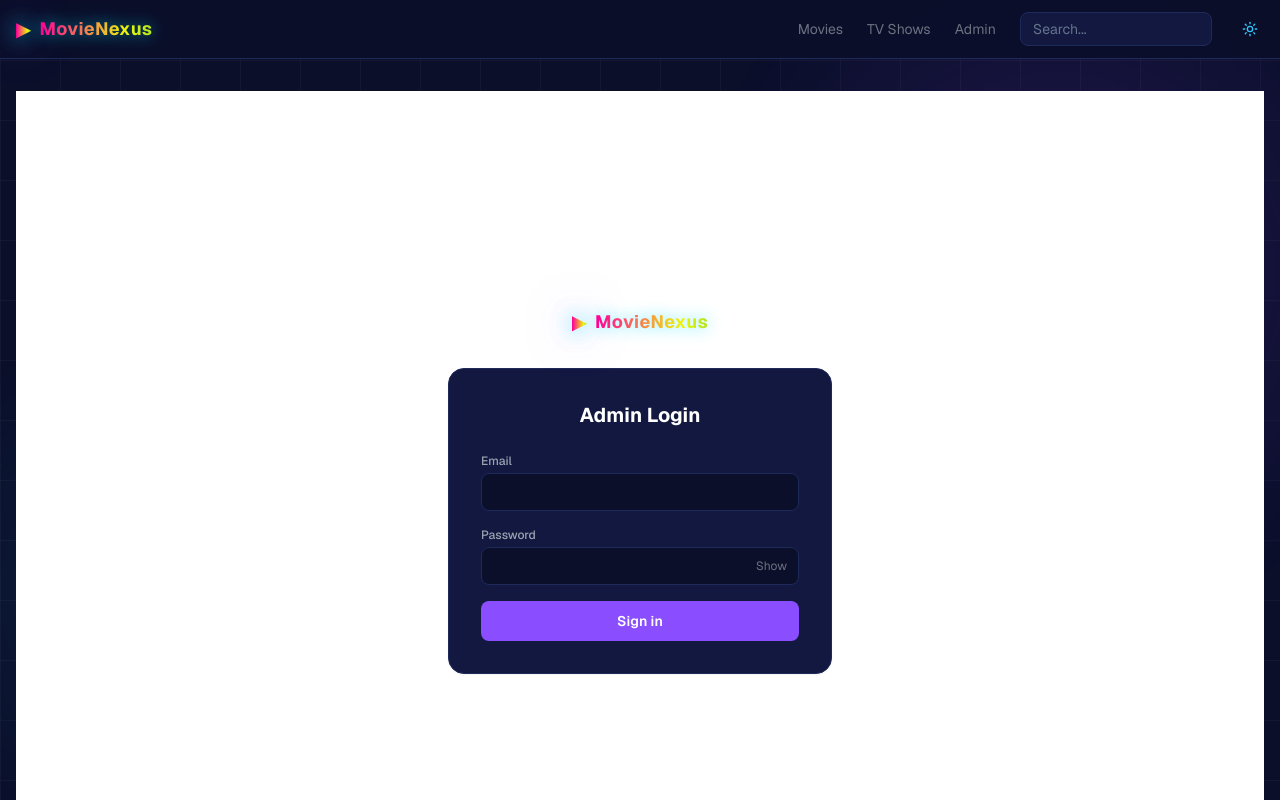
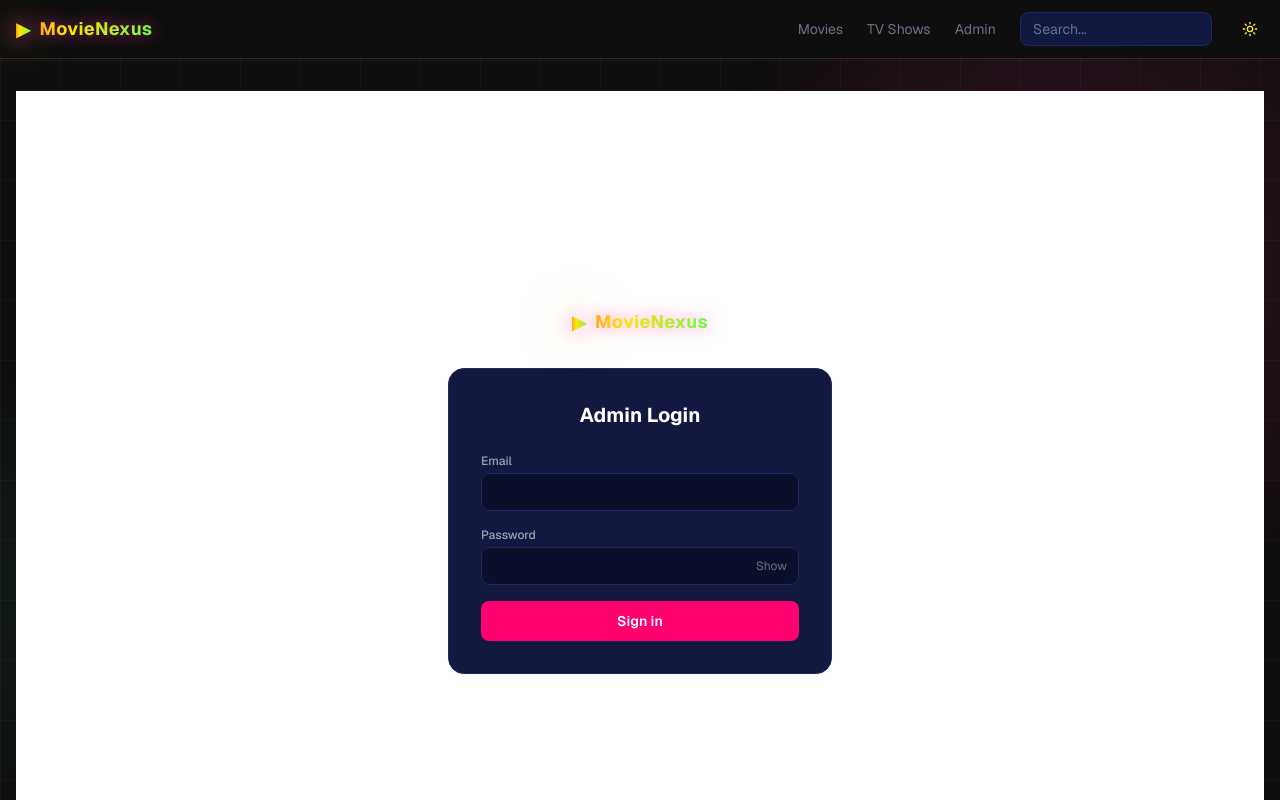
Before and after one commit to trickdaddy24/movie-nexus, a Next.js app in the folder frontend/: page /login in a window 1280 px wide. Shown: the top 800 px of the page. Built offline with nearby package versions, Linux system fonts and the light colour scheme; no server answers.

Commit message:
feat: apply Rainbow Burst color scheme (hot pink / lime / yellow)

```diff
--- a/frontend/src/app/globals.css
+++ b/frontend/src/app/globals.css
@@ -4,44 +4,44 @@
 
 body {
   background: #ffffff;
-  color: #0b0f2a;
+  color: #111827;
 }
 
 .dark body {
-  background-color: #0b0f2a;
+  background-color: #0f0f0f;
   background-image:
     linear-gradient(rgba(255,255,255,0.03) 1px, transparent 1px),
     linear-gradient(90deg, rgba(255,255,255,0.03) 1px, transparent 1px);
   background-size: 60px 60px;
-  color: #ffffff;
+  color: #f3f4f6;
 }
 
 ::-webkit-scrollbar {
   width: 8px;
 }
 ::-webkit-scrollbar-track {
-  background: #f9f9fb;
+  background: #fff5f5;
 }
 .dark ::-webkit-scrollbar-track {
-  background: #121840;
+  background: #1c1c1e;
 }
 ::-webkit-scrollbar-thumb {
-  background: #e5e7eb;
+  background: #ffd6e8;
   border-radius: 4px;
 }
 .dark ::-webkit-scrollbar-thumb {
-  background: #1e2a5a;
+  background: #2a2a2a;
   border-radius: 4px;
 }
 
 @keyframes text-glow {
   0%, 100% {
-    filter: drop-shadow(0 0 10px rgba(0, 224, 255, 0.8))
-            drop-shadow(0 0 25px rgba(138, 77, 255, 0.5));
+    filter: drop-shadow(0 0 10px rgba(255, 0, 110, 0.8))
+            drop-shadow(0 0 25px rgba(255, 230, 0, 0.5));
   }
   50% {
-    filter: drop-shadow(0 0 18px rgba(0, 224, 255, 1))
-            drop-shadow(0 0 40px rgba(138, 77, 255, 0.8));
+    filter: drop-shadow(0 0 18px rgba(255, 0, 110, 1))
+            drop-shadow(0 0 40px rgba(255, 230, 0, 0.8));
   }
 }
 
@@ -50,7 +50,7 @@ body {
   100% { background-position: 100% 50%; }
 }
 
-/* ── Minus One Labs background blobs ── */
+/* ── Background blobs ── */
 .mol-blob-tr {
   position: absolute;
   top: -10%;
@@ -58,7 +58,7 @@ body {
   width: 55vw;
   height: 55vw;
   border-radius: 50%;
-  background: radial-gradient(circle, rgba(138,77,255,0.06) 0%, transparent 70%);
+  background: radial-gradient(circle, rgba(255,0,110,0.06) 0%, transparent 70%);
 }
 .mol-blob-bl {
   position: absolute;
@@ -67,14 +67,14 @@ body {
   width: 45vw;
   height: 45vw;
   border-radius: 50%;
-  background: radial-gradient(circle, rgba(46,199,255,0.05) 0%, transparent 70%);
+  background: radial-gradient(circle, rgba(59,255,107,0.05) 0%, transparent 70%);
 }
 .dark .mol-blob-tr {
-  background: radial-gradient(circle, rgba(138,77,255,0.18) 0%, transparent 70%);
+  background: radial-gradient(circle, rgba(255,51,153,0.18) 0%, transparent 70%);
   animation: mol-blob-pulse 7s ease-in-out infinite alternate;
 }
 .dark .mol-blob-bl {
-  background: radial-gradient(circle, rgba(46,199,255,0.12) 0%, transparent 70%);
+  background: radial-gradient(circle, rgba(94,255,140,0.12) 0%, transparent 70%);
   animation: mol-blob-pulse 8s ease-in-out infinite alternate-reverse;
 }
 @keyframes mol-blob-pulse {
--- a/frontend/src/app/layout.tsx
+++ b/frontend/src/app/layout.tsx
@@ -29,7 +29,7 @@ export default function RootLayout({ children }: { children: React.ReactNode })
 
         <ThemeProvider attribute="class" defaultTheme="dark" enableSystem={false}>
           <SessionWrapper>
-            <nav className="sticky top-0 z-50 border-b border-nexus-border dark:border-[#1E2A5A] bg-white/90 dark:bg-[#0B0F2A]/90 backdrop-blur-md">
+            <nav className="sticky top-0 z-50 border-b border-nexus-border dark:border-[#2A2A2A] bg-white/90 dark:bg-[#0F0F0F]/90 backdrop-blur-md">
               <div className="mx-auto flex max-w-7xl items-center justify-between px-4 py-3">
                 <Link href="/">
                   <LogoBrand />
@@ -60,9 +60,9 @@ export default function RootLayout({ children }: { children: React.ReactNode })
               </div>
             </nav>
             <main className="relative z-10 mx-auto max-w-7xl px-4 py-8">{children}</main>
-            <footer className="relative z-10 border-t border-nexus-border dark:border-[#1E2A5A]">
+            <footer className="relative z-10 border-t border-nexus-border dark:border-[#2A2A2A]">
               <div className="mx-auto max-w-7xl px-4 py-4 flex items-center justify-center">
-                <p className="text-xs text-nexus-muted dark:text-[#475569]">
+                <p className="text-xs text-nexus-muted dark:text-[#A1A1A1]">
                   Built by{" "}
                   <a
                     href="https://minus-one-labs.com"
--- a/frontend/src/app/movies/page.tsx
+++ b/frontend/src/app/movies/page.tsx
@@ -53,7 +53,7 @@ export default async function MoviesPage({
             className={
               category === cat.id
                 ? "rounded-full px-4 py-1.5 text-sm font-semibold bg-nexus-accent text-white"
-                : "rounded-full px-4 py-1.5 text-sm border border-nexus-border text-nexus-muted hover:border-nexus-accent hover:text-nexus-accent transition dark:border-[#1E2A5A] dark:text-[#94A3B8] dark:hover:border-[#00E0FF]"
+                : "rounded-full px-4 py-1.5 text-sm border border-nexus-border text-nexus-muted hover:border-nexus-accent hover:text-nexus-accent transition dark:border-[#2A2A2A] dark:text-[#A1A1A1] dark:hover:border-[#5EFF8C]"
             }
           >
             {cat.emoji} {cat.label}
@@ -85,7 +85,7 @@ export default async function MoviesPage({
           {page > 1 && (
             <a
               href={`/movies?page=${page - 1}&sort=${sort}&category=${category}`}
-              className="rounded-lg border border-nexus-border bg-nexus-card px-4 py-2 text-sm hover:border-nexus-accent transition dark:bg-[#121840] dark:border-[#1E2A5A] dark:text-nexus-muted dark:hover:border-[#00E0FF]"
+              className="rounded-lg border border-nexus-border bg-nexus-card px-4 py-2 text-sm hover:border-nexus-accent transition dark:bg-[#1C1C1E] dark:border-[#2A2A2A] dark:text-[#A1A1A1] dark:hover:border-[#5EFF8C]"
             >
               Previous
             </a>
@@ -96,7 +96,7 @@ export default async function MoviesPage({
           {page < data.pages && (
             <a
               href={`/movies?page=${page + 1}&sort=${sort}&category=${category}`}
-              className="rounded-lg border border-nexus-border bg-nexus-card px-4 py-2 text-sm hover:border-nexus-accent transition dark:bg-[#121840] dark:border-[#1E2A5A] dark:text-nexus-muted dark:hover:border-[#00E0FF]"
+              className="rounded-lg border border-nexus-border bg-nexus-card px-4 py-2 text-sm hover:border-nexus-accent transition dark:bg-[#1C1C1E] dark:border-[#2A2A2A] dark:text-[#A1A1A1] dark:hover:border-[#5EFF8C]"
             >
               Next
             </a>
--- a/frontend/src/app/shows/page.tsx
+++ b/frontend/src/app/shows/page.tsx
@@ -53,7 +53,7 @@ export default async function ShowsPage({
             className={
               category === cat.id
                 ? "rounded-full px-4 py-1.5 text-sm font-semibold bg-nexus-accent text-white"
-                : "rounded-full px-4 py-1.5 text-sm border border-nexus-border text-nexus-muted hover:border-nexus-accent hover:text-nexus-accent transition dark:border-[#1E2A5A] dark:text-[#94A3B8] dark:hover:border-[#00E0FF]"
+                : "rounded-full px-4 py-1.5 text-sm border border-nexus-border text-nexus-muted hover:border-nexus-accent hover:text-nexus-accent transition dark:border-[#2A2A2A] dark:text-[#A1A1A1] dark:hover:border-[#5EFF8C]"
             }
           >
             {cat.emoji} {cat.label}
@@ -85,7 +85,7 @@ export default async function ShowsPage({
           {page > 1 && (
             <a
               href={`/shows?page=${page - 1}&sort=${sort}&category=${category}`}
-              className="rounded-lg border border-nexus-border bg-nexus-card px-4 py-2 text-sm hover:border-nexus-accent transition dark:bg-[#121840] dark:border-[#1E2A5A] dark:text-nexus-muted dark:hover:border-[#00E0FF]"
+              className="rounded-lg border border-nexus-border bg-nexus-card px-4 py-2 text-sm hover:border-nexus-accent transition dark:bg-[#1C1C1E] dark:border-[#2A2A2A] dark:text-[#A1A1A1] dark:hover:border-[#5EFF8C]"
             >
               Previous
             </a>
@@ -96,7 +96,7 @@ export default async function ShowsPage({
           {page < data.pages && (
             <a
               href={`/shows?page=${page + 1}&sort=${sort}&category=${category}`}
-              className="rounded-lg border border-nexus-border bg-nexus-card px-4 py-2 text-sm hover:border-nexus-accent transition dark:bg-[#121840] dark:border-[#1E2A5A] dark:text-nexus-muted dark:hover:border-[#00E0FF]"
+              className="rounded-lg border border-nexus-border bg-nexus-card px-4 py-2 text-sm hover:border-nexus-accent transition dark:bg-[#1C1C1E] dark:border-[#2A2A2A] dark:text-[#A1A1A1] dark:hover:border-[#5EFF8C]"
             >
               Next
             </a>
--- a/frontend/src/components/LogoBrand.tsx
+++ b/frontend/src/components/LogoBrand.tsx
@@ -1,7 +1,7 @@
 import React from 'react';
 
 const flowingGradient: React.CSSProperties = {
-  backgroundImage: 'linear-gradient(90deg, #200429, #FF0099, #EDF50A, #31BD57, #2EC7FF, #086FC9, #00FFEE, #8A4DFF, #200429)',
+  backgroundImage: 'linear-gradient(90deg, #FF006E, #FFE600, #3BFF6B, #FF3399, #FFEB3B, #5EFF8C, #FF006E)',
   backgroundSize: '600% 100%',
   animation: 'gradient-flow 38s linear infinite',
 };
@@ -13,8 +13,8 @@ export default function LogoBrand() {
       <span
         style={{ fontSize: '20px', lineHeight: 1, ...flowingGradient }}
         className="bg-clip-text text-transparent
-          [filter:drop-shadow(0_0_6px_rgba(46,199,255,0.4))]
-          dark:[filter:drop-shadow(0_0_10px_rgba(0,224,255,0.8))_drop-shadow(0_0_20px_rgba(138,77,255,0.5))]"
+          [filter:drop-shadow(0_0_6px_rgba(255,0,110,0.4))]
+          dark:[filter:drop-shadow(0_0_10px_rgba(255,51,153,0.8))_drop-shadow(0_0_20px_rgba(255,235,59,0.5))]"
         aria-hidden="true"
       >
         ▶
@@ -23,8 +23,8 @@ export default function LogoBrand() {
       <span
         style={flowingGradient}
         className="text-lg font-bold tracking-wide bg-clip-text text-transparent
-          [filter:drop-shadow(0_0_4px_rgba(46,199,255,0.3))]
-          dark:[filter:drop-shadow(0_0_8px_rgba(0,224,255,0.6))]"
+          [filter:drop-shadow(0_0_4px_rgba(255,0,110,0.3))]
+          dark:[filter:drop-shadow(0_0_8px_rgba(255,51,153,0.6))]"
       >
         MovieNexus
       </span>
--- a/frontend/src/components/ThemeToggle.tsx
+++ b/frontend/src/components/ThemeToggle.tsx
@@ -17,13 +17,13 @@ export default function ThemeToggle() {
   return (
     <button
       onClick={() => setTheme(theme === "dark" ? "light" : "dark")}
-      className="p-1.5 rounded-lg hover:bg-[#F3F0FF] dark:hover:bg-[#1E2A5A] transition-colors"
+      className="p-1.5 rounded-lg hover:bg-[#FFF5F5] dark:hover:bg-[#2A2A2A] transition-colors"
       aria-label="Toggle theme"
     >
       {theme === "dark" ? (
-        <Sun className="h-4 w-4 text-[#2EC7FF]" />
+        <Sun className="h-4 w-4 text-[#FFEB3B]" />
       ) : (
-        <Moon className="h-4 w-4 text-[#8A4DFF]" />
+        <Moon className="h-4 w-4 text-[#FF006E]" />
       )}
     </button>
   );
--- a/frontend/tailwind.config.ts
+++ b/frontend/tailwind.config.ts
@@ -7,14 +7,16 @@ const config: Config = {
     extend: {
       colors: {
         nexus: {
-          bg: "#FFFFFF",
-          card: "#F9F9FB",
-          border: "#E5E7EB",
-          accent: "#8A4DFF",
-          "accent-hover": "#7A3DEF",
-          muted: "#6B7280",
-          text: "#0B0F2A",
-          cyan: "#2EC7FF",
+          bg:             "#FFFFFF",
+          card:           "#FFF5F5",
+          border:         "#FFD6E8",
+          accent:         "#FF006E",
+          "accent-hover": "#E0005C",
+          secondary:      "#3BFF6B",
+          tertiary:       "#FFE600",
+          muted:          "#6B7280",
+          text:           "#111827",
+          cyan:           "#3BFF6B",
         },
       },
       fontFamily: {
```
Also changed, not shown: frontend/src/components/MediaCard.tsx (+4 -4 lines), frontend/src/lib/origin.ts (+14 -14 lines).
